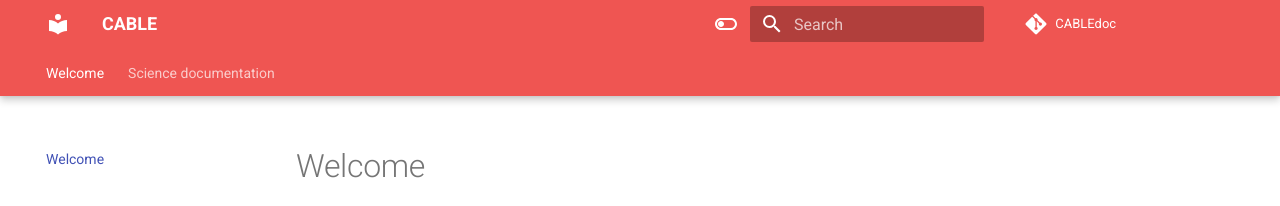
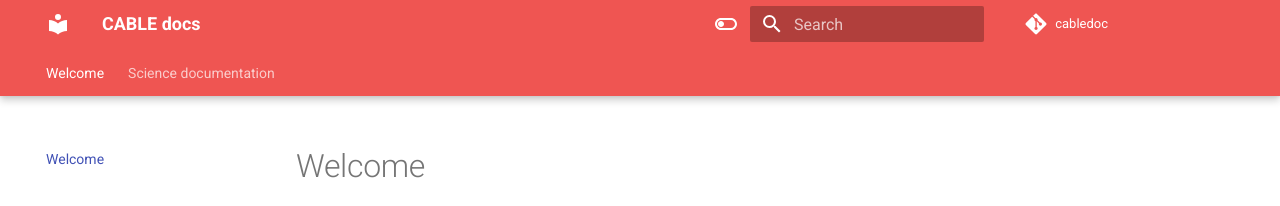
Before and after one commit to ccarouge/cabledoc, an MkDocs documentation site: the page built from docs/index.md, in a window 1280 px wide. Shown: the top 206 px of the page. Built offline with MkDocs 1.6.1 and Material for MkDocs 9.7.7, drawn with Linux system fonts in a browser that asks for light colours; comment, search, counter and statistics services are not loaded.

```diff
--- a/mkdocs.yml
+++ b/mkdocs.yml
@@ -1,8 +1,8 @@
-site_name: CABLE
+site_name: CABLE docs
 
 # Git repository
-repo_url: https://github.com/ACCESS-NRI-Community/cabledoc
-repo_name: CABLEdoc
+repo_url: https://github.com/ccarouge/cabledoc
+repo_name: cabledoc
 # Material default to a "master" branch, need to change to "main"
 edit_uri: edit/main/docs/
 
@@ -41,6 +41,7 @@ markdown_extensions:
   - pymdownx.superfences
   - pymdownx.arithmatex:
       generic: true
+  - search
 
 extra_javascript:
   - javascripts/mathjax.js
```
